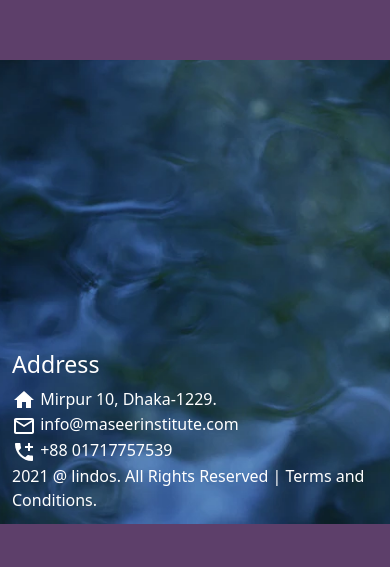
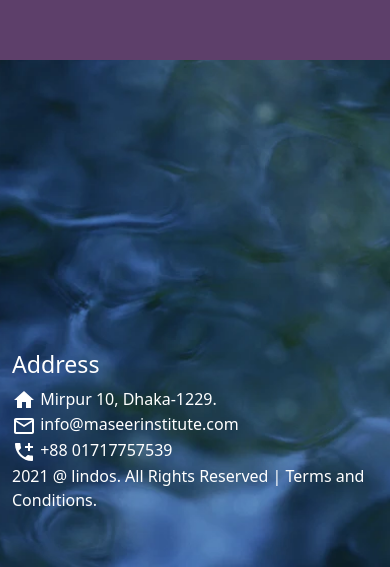
Before and after one commit to Lindos-Mahadi/MASEER-INSTITUTE-PROJECT, a React (Create React App) app: page /course in a window 390 px wide. Shown: the part 10049-10616 px from the top of the page. Before the commit the page ends 10577 px from the top, so only its background shows below. Built offline with nearby package versions, Linux system fonts and the light colour scheme; a web font is replaced by a local one.

Commit message:
Final response Check

```diff
--- a/src/App.css
+++ b/src/App.css
@@ -23,10 +23,16 @@ body {
   background-position: center;
 }
 .dark-overlay{
-  opacity: 0.6;
+
   /* background-color: rgb(214, 32, 32);
   color: #111;
   z-index: 555; */
+}
+.dark-overlay {
+  background: rgb(93, 63, 106, 0.9);
+  min-height: 700px;
+  opacity: 0.6;
+  height: 100vh;
 }
 .card-image{
   background-image: url("https://images.unsplash.com/photo-1531170515419-b26209bbe710?ixlib=rb-1.2.1&ixid=MXwxMjA3fDB8MHxwaG90by1wYWdlfHx8fGVufDB8fHw%3D&auto=format&fit=crop&w=775&q=80");
@@ -82,10 +88,7 @@ body {
   background-repeat: no-repeat;
   color: #fff;
 }
-.dark-overlay {
-  background: rgb(93, 63, 106, 0.9);
-  min-height: 700px;
-}
+
 .bg-dark{
   opacity: 0.8;
   background: #000 !important;
@@ -243,7 +246,15 @@ body {
       padding: 0;
     }
   }
+  @media only screen and (max-width: 640px){
+    #footer-section{
+      height: 72vh !important;
+    }
+  }
   @media only screen and (max-width: 575px){
+    #footer-section{
+      height: 60vh !important;
+    }
     .navbar-nav .first-item{
       margin-top: 20px;
     }
--- a/src/components/Footer.jsx
+++ b/src/components/Footer.jsx
@@ -40,7 +40,7 @@ const Footer = () =>{
         <div className="container">
             <div className="footer-body">
               <div className="row ">
-                {/* <div className="col-10 mx-auto"> */}
+                <div className="col-10 mx-auto">
                   <Nav className="justify-content-center" style={footerStyle} activeKey="/home">
                       <Nav.Item data-aos="fade-up" data-aos-duration="1000" className="" >
                         <Nav.Link href="https://www.facebook.com/maseerinstitute/" target="_blank">
@@ -93,7 +93,7 @@ const Footer = () =>{
                         </Nav.Link>
                       </Nav.Item>
                     </Nav>
-                {/* </div> */}
+                </div>
               </div>
               {/* <div className="row my-5 "></div> */}
               <div className="row pt-5">
--- a/src/components/ReactModal.jsx
+++ b/src/components/ReactModal.jsx
@@ -25,7 +25,7 @@ const ReactModal = () =>{
                             <Form.Group as={Row} controlId="formPlaintextPassword">
                               <Form.Label column md="3">Full Name</Form.Label>
                               <Col md="9 mb-3">
-                                <Form.Control type="text" placeholder="First Name" required />
+                                <Form.Control type="text" placeholder="Name" required />
                               </Col>
                             </Form.Group>
 
```
Also changed, not shown: src/components/Contact.jsx (indentation only), 10 other files (tests, documents, lock files or other folders).
